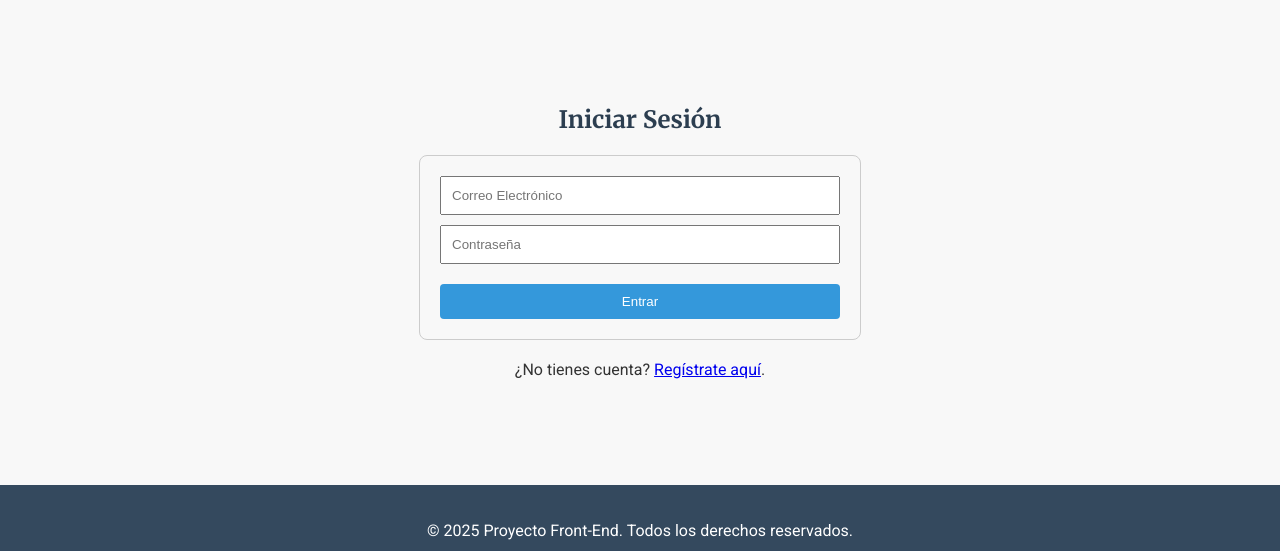
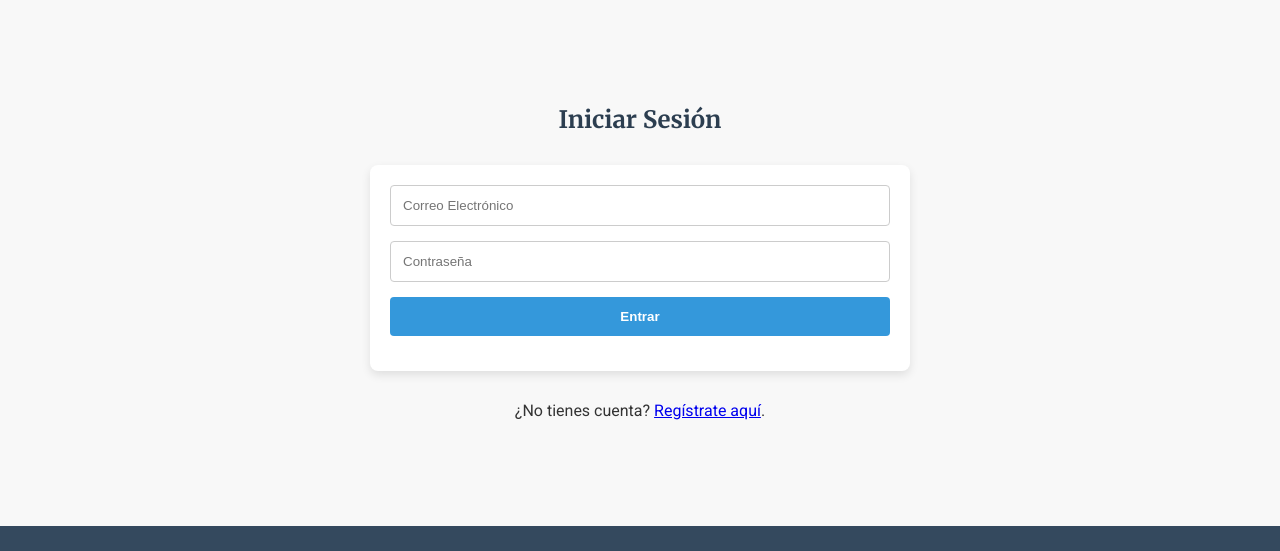
Before and after one commit to Martin-Comito/Proyecto-FrondEndJs, a plain HTML site: page login.html in a window 1280 px wide. Shown: the part 106-657 px from the top of the page. Drawn offline with Linux system fonts and the light colour scheme; files that its build step writes are made by us from their sources.

Commit message:
fix: Corregidos estilos de formulario y rutas en login/registro

```diff
--- a/login.html
+++ b/login.html
@@ -11,7 +11,7 @@
 
     <link rel="stylesheet" href="https://cdnjs.cloudflare.com/ajax/libs/font-awesome/6.4.2/css/all.min.css">
 
-    <link rel="stylesheet" href="styles.css">
+    <link rel="stylesheet" href="css/styles.css">
 </head>
 <body>
 
@@ -31,13 +31,15 @@
     </header>
 
     <main>
-        <section style="text-align: center; padding: 50px;">
+        <section id="login-main" class="contacto" style="text-align: center; padding: 50px;">
             <h1>Iniciar Sesión</h1>
-            <form style="max-width: 400px; margin: 20px auto; padding: 20px; border: 1px solid #ccc; border-radius: 8px;">
-                <input type="email" placeholder="Correo Electrónico" required style="width: 100%; padding: 10px; margin-bottom: 10px; box-sizing: border-box;">
-                <input type="password" placeholder="Contraseña" required style="width: 100%; padding: 10px; margin-bottom: 20px; box-sizing: border-box;">
-                <button type="submit" style="width: 100%; padding: 10px; background-color: #3498db; color: white; border: none; border-radius: 4px; cursor: pointer;">Entrar</button>
+
+            <form>
+                <input type="email" placeholder="Correo Electrónico" required>
+                <input type="password" placeholder="Contraseña" required>
+                <button type="submit">Entrar</button>
             </form>
+
             <p>¿No tienes cuenta? <a href="registro.html">Regístrate aquí</a>.</p>
         </section>
     </main>
```
